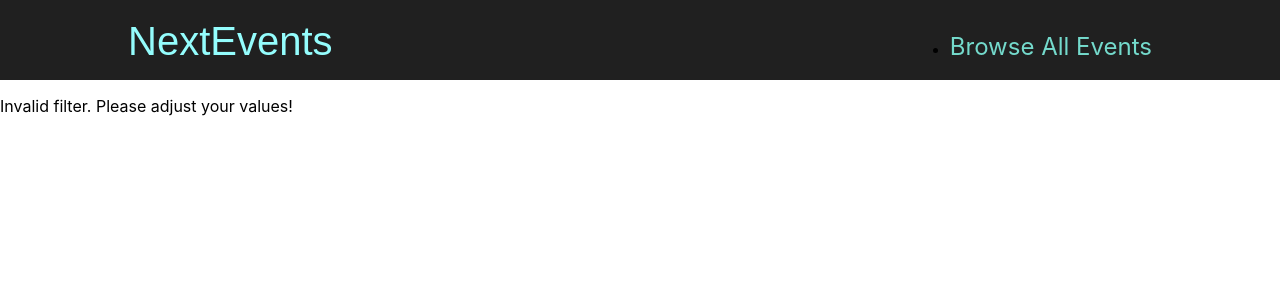
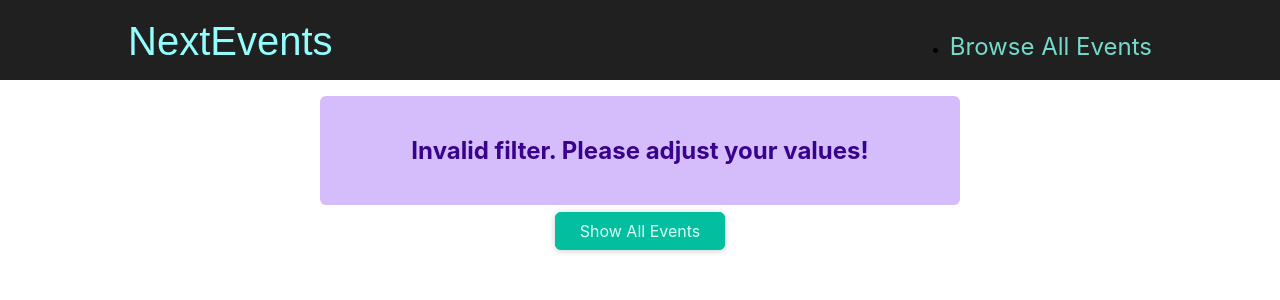
Before and after one commit to amirho3einb/next.js-project-time, a Next.js app: page /events in a window 1280 px wide. Shown: the top 300 px of the page. Built offline with nearby package versions, Linux system fonts and the light colour scheme.

Commit message:
Final Steps

```diff
--- /dev/null
+++ b/components/events/results-title.js
@@ -0,0 +1,20 @@
+import Button from '../ui/button';
+import classes from './results-title.module.css';
+
+function ResultsTitle(props) {
+  const { date } = props;
+
+  const humanReadableDate = new Date(date).toLocaleDateString('en-US', {
+    month: 'long',
+    year: 'numeric',
+  });
+
+  return (
+    <section className={classes.title}>
+      <h1>Events in {humanReadableDate}</h1>
+      <Button link='/events'>Show all events</Button>
+    </section>
+  );
+}
+
+export default ResultsTitle;
--- /dev/null
+++ b/components/events/results-title.module.css
@@ -0,0 +1,6 @@
+.title {
+  margin: 2rem auto;
+  width: 90%;
+  max-width: 40rem;
+  text-align: center;
+}
--- /dev/null
+++ b/components/ui/error-alert.js
@@ -0,0 +1,7 @@
+import classes from './error-alert.module.css';
+
+function ErrorAlert(props) {
+  return <div className={classes.alert}>{props.children}</div>;
+}
+
+export default ErrorAlert;
--- /dev/null
+++ b/components/ui/error-alert.module.css
@@ -0,0 +1,12 @@
+.alert {
+  margin: 1rem auto;
+  padding: 1rem 2rem;
+  width: 90%;
+  max-width: 40rem;
+  background-color: #d5bdfc;
+  color: #38028d;
+  font-weight: bold;
+  font-size: 1.5rem;
+  text-align: center;
+  border-radius: 6px;
+}
--- a/pages/events/[...slug].js
+++ b/pages/events/[...slug].js
@@ -1,4 +1,8 @@
 import { useRouter } from "next/router";
+import EventList from "../../components/events/event-list";
+import ResultsTitle from "../../components/events/results-title";
+import Button from "../../components/ui/button";
+import ErrorAlert from "../../components/ui/error-alert";
 import { getFilteredEvents } from "../../dummy-data";
 
 const FilteredEventsPage = () => {
@@ -23,7 +27,16 @@
     numMonth < 1 ||
     numMonth > 12
   ) {
-    return <p>Invalid filter. Please adjust your values!</p>;
+    return (
+      <>
+        <ErrorAlert>
+          <p>Invalid filter. Please adjust your values!</p>
+        </ErrorAlert>
+        <div className="center">
+          <Button link="/events">Show All Events</Button>
+        </div>
+      </>
+    );
   }
 
   const filteredEvents = getFilteredEvents({
@@ -32,12 +45,24 @@
   });
 
   if (!filteredEvents || filteredEvents.length === 0) {
-    return <p>No events found for thr chosen filter!</p>;
+    return (
+      <>
+        <ErrorAlert>
+          <p>No events found for thr chosen filter!</p>
+        </ErrorAlert>
+        <div className="center">
+          <Button link="/events">Show All Events</Button>
+        </div>
+      </>
+    );
   }
+
+  const date = new Date(numYear, numMonth - 1);
   return (
-    <div>
-      <h1>Filtered Events Page</h1>
-    </div>
+    <>
+      <ResultsTitle date={date} />
+      <EventList items={filteredEvents} />
+    </>
   );
 };
 
--- a/styles/globals.css
+++ b/styles/globals.css
@@ -14,3 +14,6 @@
 * {
   box-sizing: border-box;
 }
+.center {
+  text-align: center;
+}
```
Also changed, not shown: pages/events/[eventId].js (+6 -1 lines).
